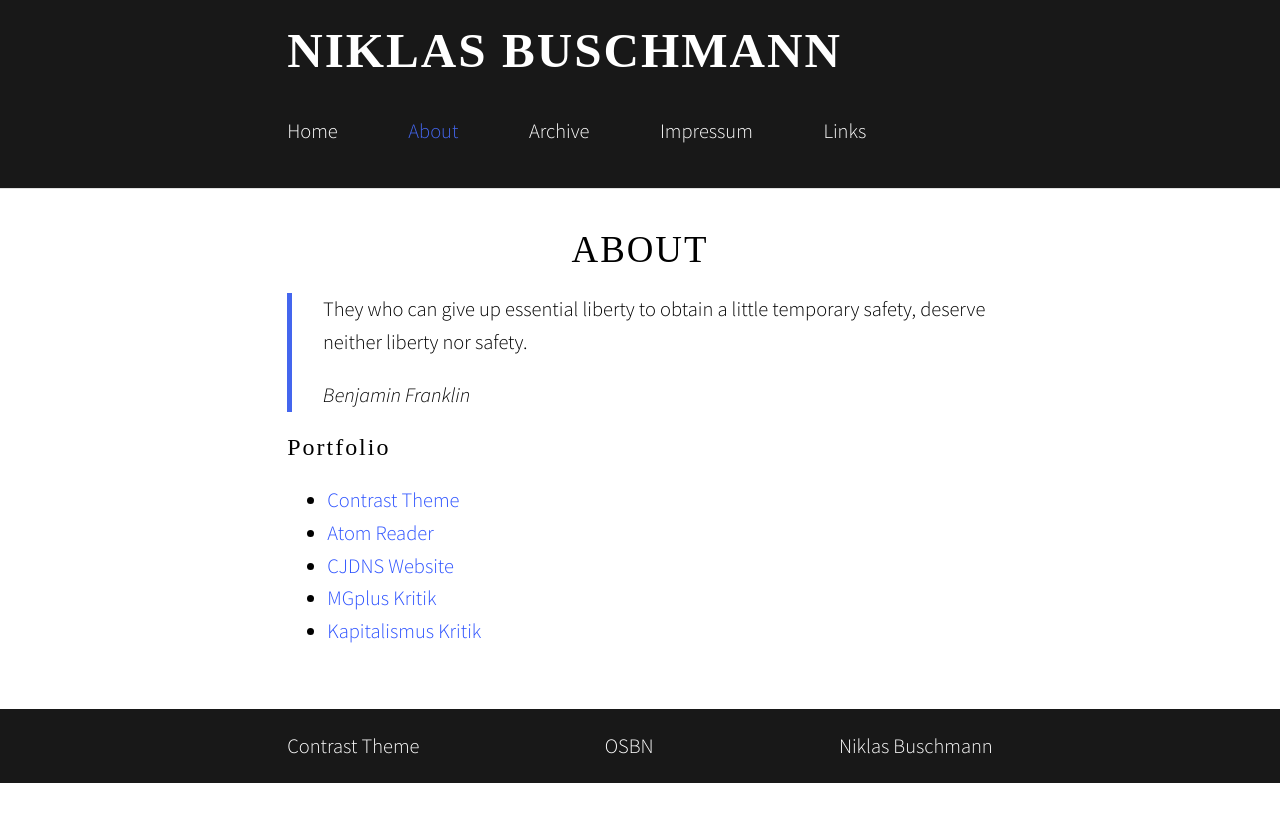
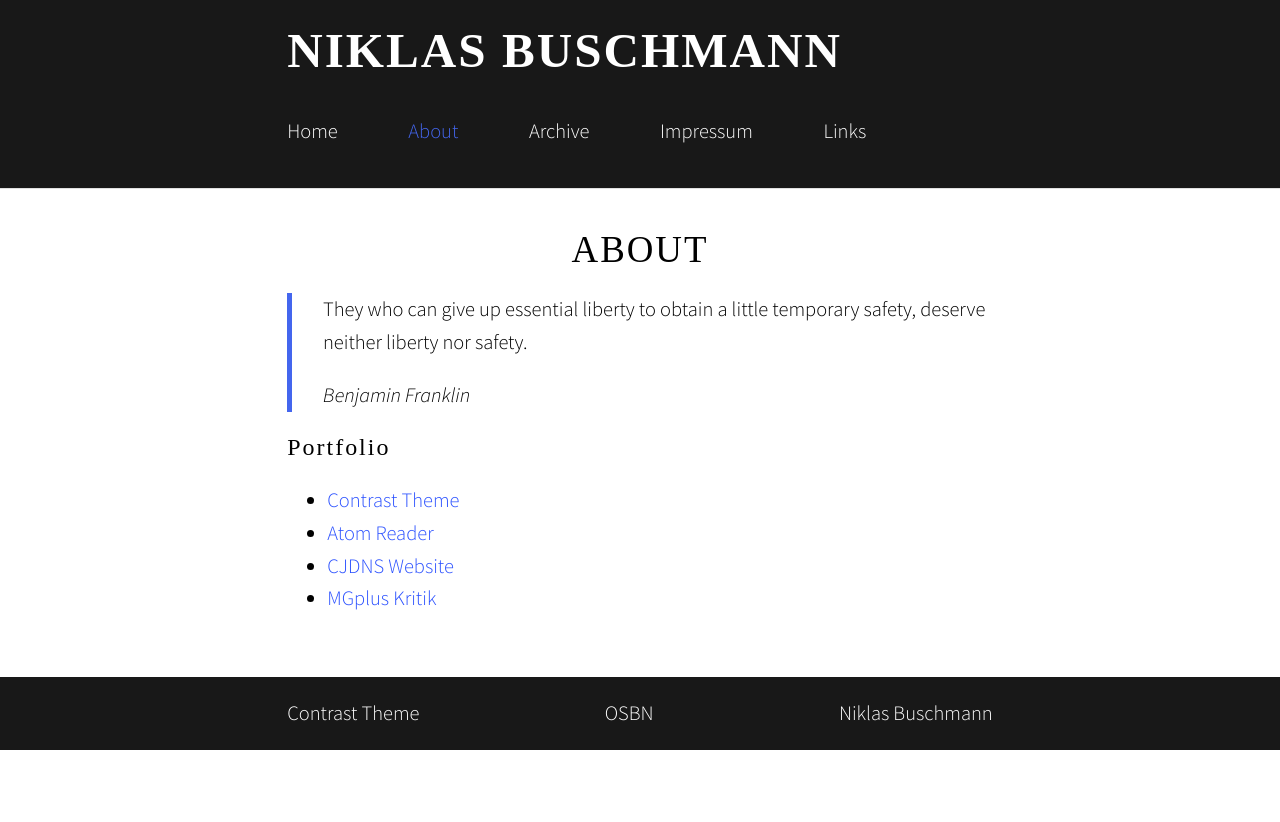
Before and after one commit to wilkistarotieno/wilkistarotieno.github.io, a Jekyll site: the page built from about.md, in a window 1280 px wide. Shown: the top 822 px of the page. Built offline with Jekyll 4.4.1, drawn with Linux system fonts in a browser that asks for light colours; some web fonts are replaced; Markdown is read by kramdown in place of the engine named in the settings; a script that is not in the unit is left out.

Commit message:
Update about.md

```diff
--- a/about.md
+++ b/about.md
@@ -13,4 +13,3 @@ permalink: about/
 * [Atom Reader](https://atom-reader.org)
 * [CJDNS Website](/info-cjdns)
 * [MGplus Kritik](/info-mgplus)
-* [Kapitalismus Kritik](/info-kapitalismus)
```
